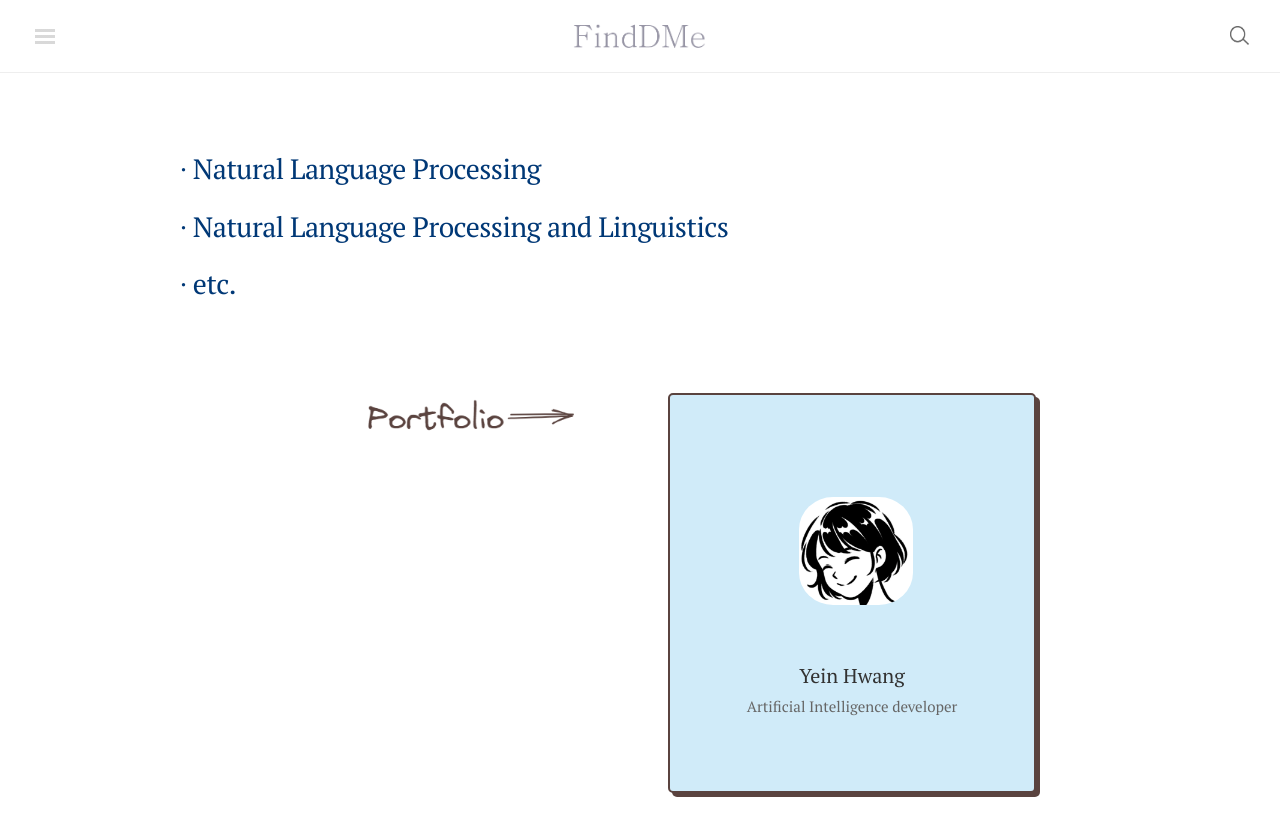
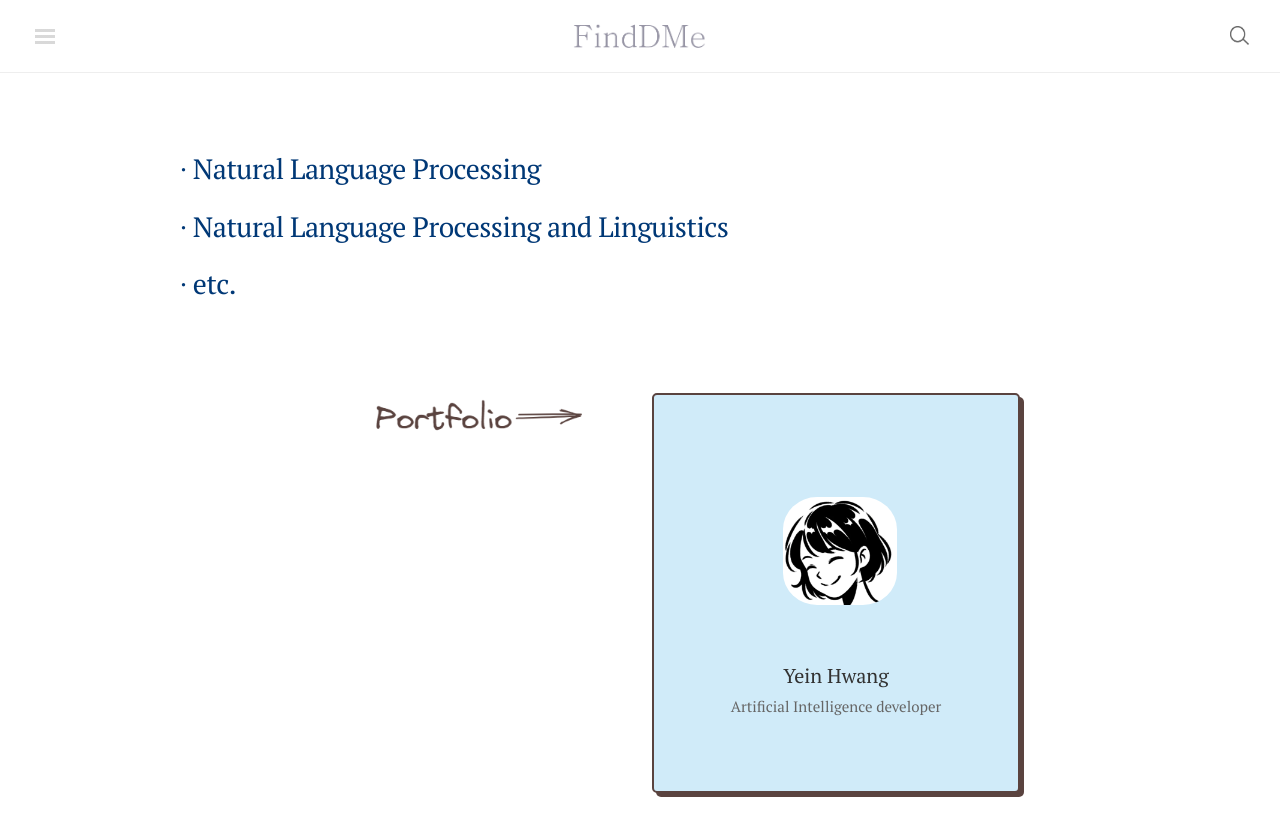
Before and after one commit to finddme/finddme.github.io, a Jekyll site: the page built from index.html, in a window 1280 px wide and 929 px high. Shown: the top 836 px of the window. Built offline with Jekyll 4.4.1, drawn with Linux system fonts in a browser that asks for light colours; nearby versions of some CDN libraries; comment, search, counter and statistics services are not loaded.

Commit message:
Update index.html

```diff
--- a/index.html
+++ b/index.html
@@ -76,13 +76,13 @@
 <br>
 <br>
 
-<div class="hero-portfolio"  style="float: left; width: 40%; overflow-y:hidden; margin-left: 32px;">
+<div class="hero-portfolio"  style="float: left; width: 40%; overflow-y:hidden; margin-left: 40px;">
   <img src="https://finddme.github.io/public/portfolio_brown2.png" />
 </div>
 
 <div class="card-expo">
 <!--       <div class="card" onclick="location.href='https://finddme.github.io/about/';" style=" cursor: pointer; float: right;"> -->
-      <div class="card" onclick="location.href='https://finddme.github.io/about/';" style=" cursor: pointer; float: center; width: 40%; overflow-y:hidden; margin-right: 64px;" >
+      <div class="card" onclick="location.href='https://finddme.github.io/about/';" style=" cursor: pointer; float: center; width: 40%; overflow-y:hidden; margin-right: 80px;" >
         <div class="card-photo"></div>
         <div class="card-title">Yein Hwang<br>
             <span>Artificial Intelligence developer</span>
```
